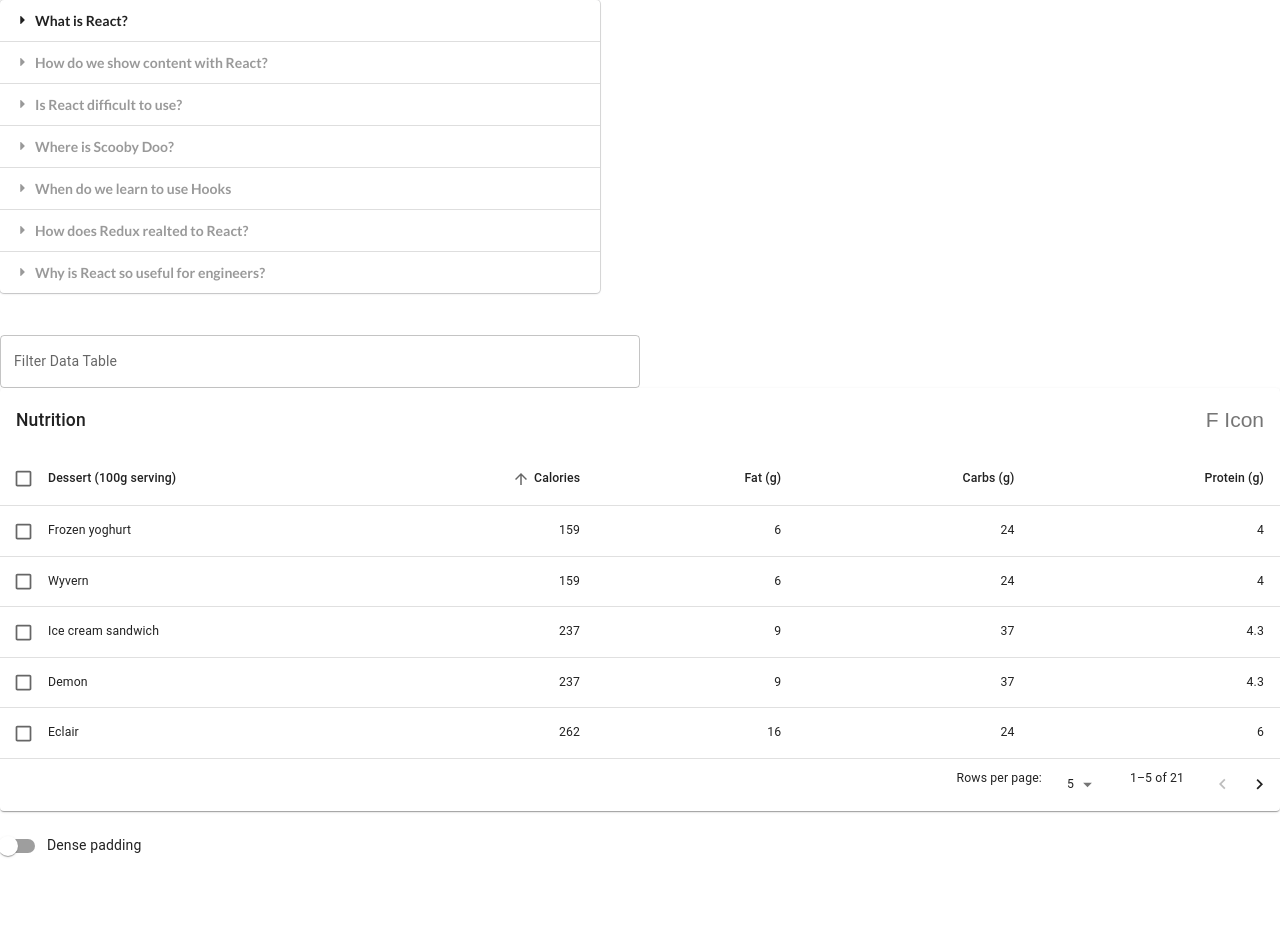
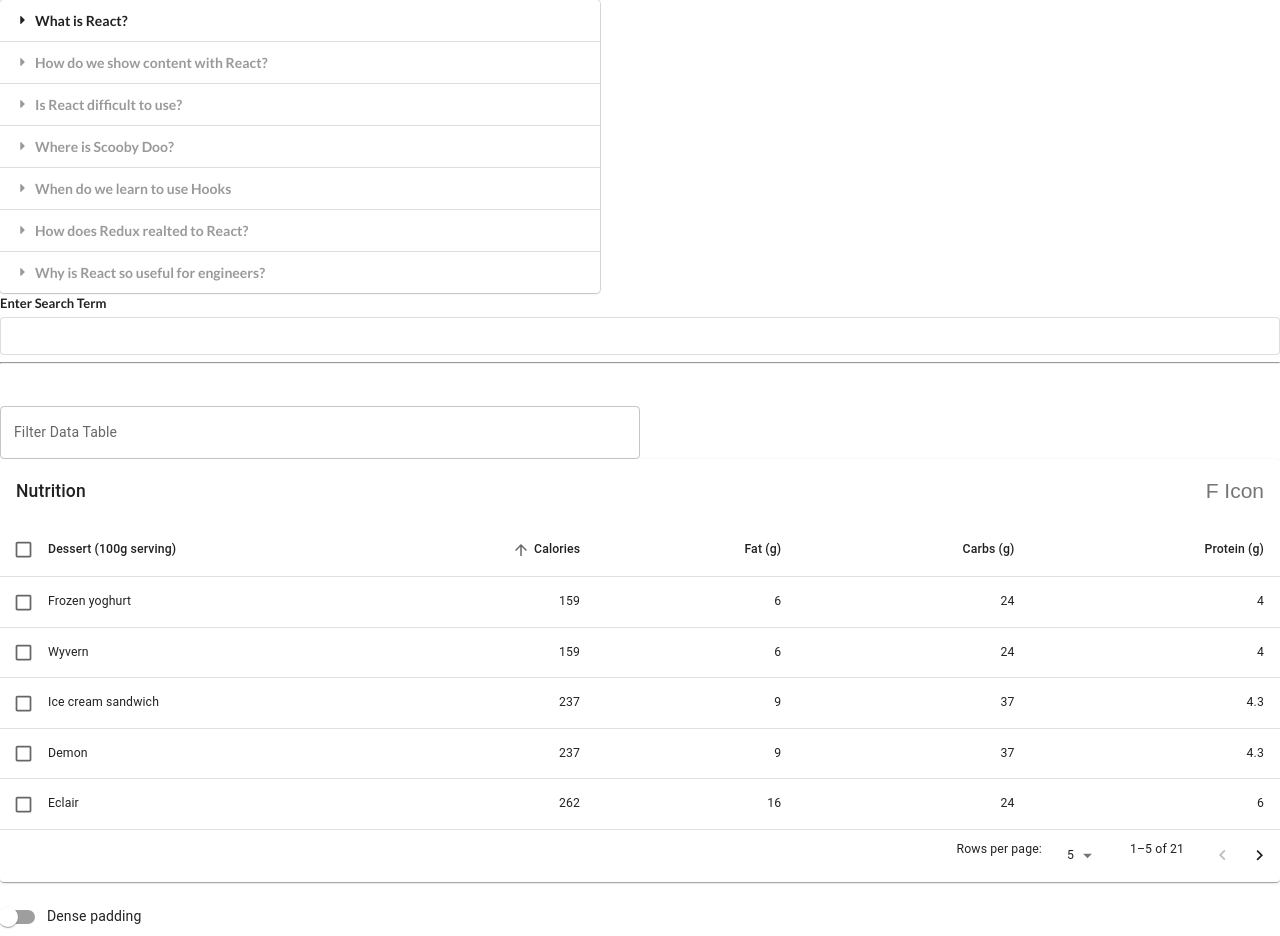
Before and after one commit to NickKarsant/Widgets2.0, a React (Create React App) app: page / in a window 1280 px wide. Before the commit the page ends 865 px from the top, so only its background shows below. Built offline with nearby package versions, Linux system fonts and the light colour scheme.

Commit message:
reorganized folders Search bar added right before adding call

```diff
--- a/src/App.js
+++ b/src/App.js
@@ -1,39 +1,41 @@
 import React, {useState} from 'react';
-import {items} from './database.js'
-import {Accordion} from './Accordion'
-import {EnhancedTable} from './Datatable'
+import {items} from './data/database.js'
+import {Accordion} from './components/Accordion'
+import {Search} from './components/Search'
+import {EnhancedTable} from './components/Datatable'
 import TextField from '@mui/material/TextField';
 
 
 export const App = () => {
-
   const [searchValue, setSearchValue] = useState(null);
-
-
-
-
-
-
 
   return (
     <>
 
     <div className="app">
+
+      <div className='widgets'>
         <Accordion items={items}/>
+        <Search />
+
       </div>
-
-    <div className='search'  style={{marginTop: '3em'}}>
+<hr/>
+      <div className='filterDataTable'  style={{marginTop: '3em'}}>
         <TextField sx={{ width:'50%' }}
           onChange={(event) => {
           if (typeof event.target.value === 'string') {
             setSearchValue(event.target.value);
           }
         }} label="Filter Data Table" />
+        <EnhancedTable filterTerm={searchValue}/>
       </div>
 
-    <div className='table'>
-      <EnhancedTable filterTerm={searchValue}/>
     </div>
+
+
+
+
+
     </>
   );
 }
--- a/src/Datatable.js
+++ b/src/components/Datatable.js
@@ -18,47 +18,8 @@ import IconButton from '@mui/material/IconButton';
 import Tooltip from '@mui/material/Tooltip';
 import FormControlLabel from '@mui/material/FormControlLabel';
 import Switch from '@mui/material/Switch';
-// import DeleteIcon from '@mui/icons-material/Delete';
-// import FilterListIcon from '@mui/icons-material/FilterList';
 import { visuallyHidden } from '@mui/utils';
-
-
-
-function createData(name, calories, fat, carbs, protein) {
-  return {
-    name,
-    calories,
-    fat,
-    carbs,
-    protein,
-  };
-}
-
-const rows = [
-  createData('Cupcake', 305, 3.7, 67, 4.3),
-  createData('Donut', 452, 25.0, 51, 4.9),
-  createData('Eclair', 262, 16.0, 24, 6.0),
-  createData('Frozen yoghurt', 159, 6.0, 24, 4.0),
-  createData('Gingerbread', 356, 16.0, 49, 3.9),
-  createData('Honeycomb', 408, 3.2, 87, 6.5),
-  createData('Ice cream sandwich', 237, 9.0, 37, 4.3),
-  createData('Jelly Bean', 375, 0.0, 94, 0.0),
-  createData('KitKat', 518, 26.0, 65, 7.0),
-  createData('Lollipop', 392, 0.2, 98, 0.0),
-  createData('Marshmallow', 318, 0, 81, 2.0),
-  createData('Nougat', 360, 19.0, 9, 37.0),
-  createData('Oreo', 437, 18.0, 63, 4.0),
-  createData('Dragon', 305, 3.7, 67, 4.3),
-  createData('Lizard', 452, 25.0, 51, 4.9),
-  createData('Griffon', 262, 16.0, 24, 6.0),
-  createData('Wyvern', 159, 6.0, 24, 4.0),
-  createData('Wendigo', 356, 16.0, 49, 3.9),
-  createData('Siren', 408, 3.2, 87, 6.5),
-  createData('Demon', 237, 9.0, 37, 4.3),
-  createData('Chupacabara', 375, 0.0, 94, 0.0),
-
-];
-
+import { rows } from '../data/database'
 
 
 function descendingComparator(a, b, orderBy) {
--- /dev/null
+++ b/src/components/Search.js
@@ -0,0 +1,21 @@
+import React, {useState} from 'react';
+
+export const Search = () => {
+
+  const [term, setTerm] =useState('');
+
+  return (
+  <div className='ui form'>
+    <div className='field'>
+    <label>
+      Enter Search Term
+    </label>
+    <input
+    onChange={event => setTerm(event.target.value)}
+      value={term}
+      className='input' />
+    </div>
+
+  </div>
+  )
+}
--- a/src/database.js
+++ b/src/data/database.js
@@ -60,3 +60,38 @@ export const options = [
     value: "red"
   }
 ];
+
+function createData(name, calories, fat, carbs, protein) {
+  return {
+    name,
+    calories,
+    fat,
+    carbs,
+    protein,
+  };
+}
+
+export const rows = [
+  createData('Cupcake', 305, 3.7, 67, 4.3),
+  createData('Donut', 452, 25.0, 51, 4.9),
+  createData('Eclair', 262, 16.0, 24, 6.0),
+  createData('Frozen yoghurt', 159, 6.0, 24, 4.0),
+  createData('Gingerbread', 356, 16.0, 49, 3.9),
+  createData('Honeycomb', 408, 3.2, 87, 6.5),
+  createData('Ice cream sandwich', 237, 9.0, 37, 4.3),
+  createData('Jelly Bean', 375, 0.0, 94, 0.0),
+  createData('KitKat', 518, 26.0, 65, 7.0),
+  createData('Lollipop', 392, 0.2, 98, 0.0),
+  createData('Marshmallow', 318, 0, 81, 2.0),
+  createData('Nougat', 360, 19.0, 9, 37.0),
+  createData('Oreo', 437, 18.0, 63, 4.0),
+  createData('Dragon', 305, 3.7, 67, 4.3),
+  createData('Lizard', 452, 25.0, 51, 4.9),
+  createData('Griffon', 262, 16.0, 24, 6.0),
+  createData('Wyvern', 159, 6.0, 24, 4.0),
+  createData('Wendigo', 356, 16.0, 49, 3.9),
+  createData('Siren', 408, 3.2, 87, 6.5),
+  createData('Demon', 237, 9.0, 37, 4.3),
+  createData('Chupacabara', 375, 0.0, 94, 0.0),
+
+];
```
Also changed, not shown: src/components/Accordion.js (renamed from src/Accordion.js). Lines whose indentation alone changed are shown as unchanged.
